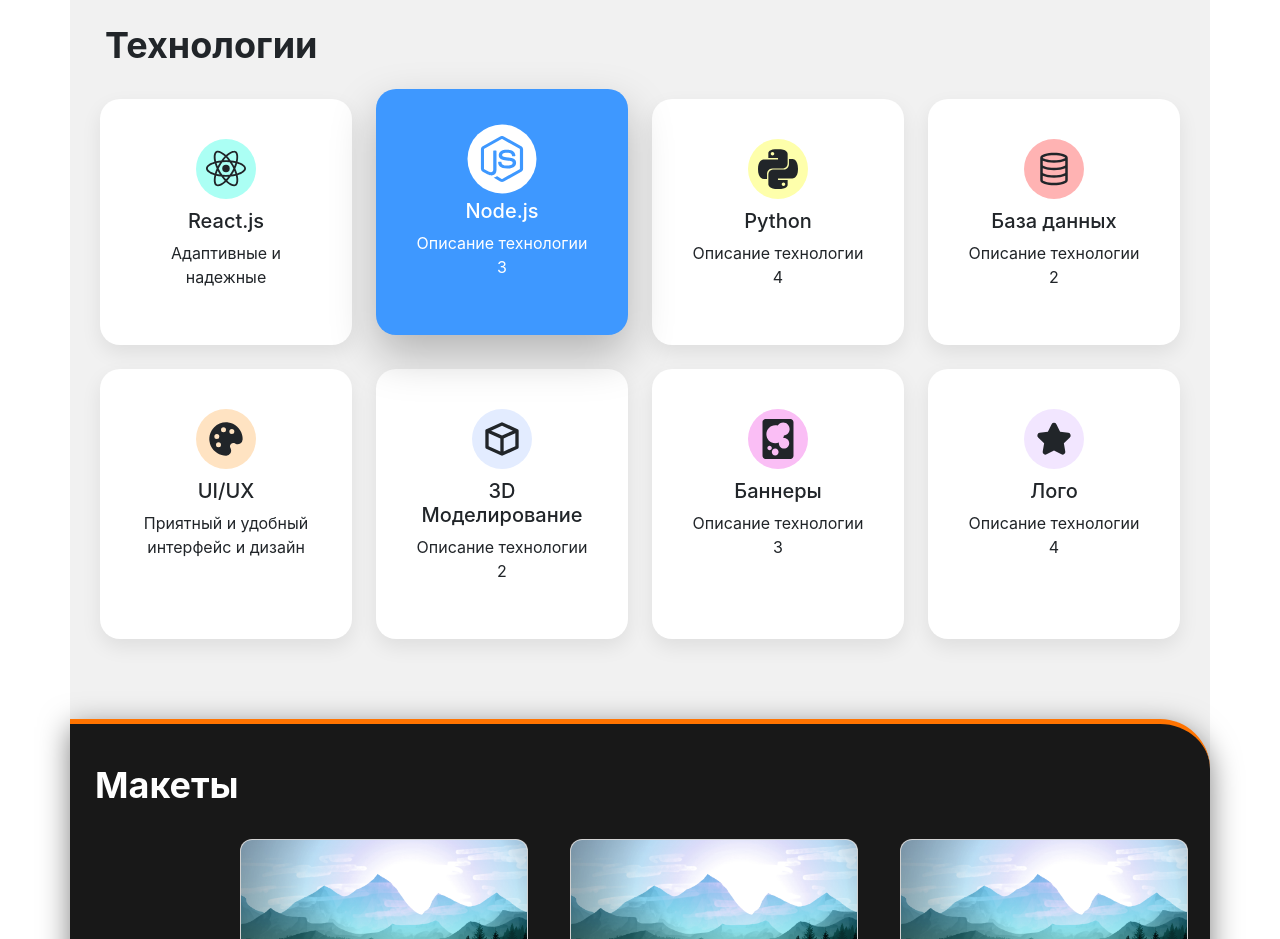
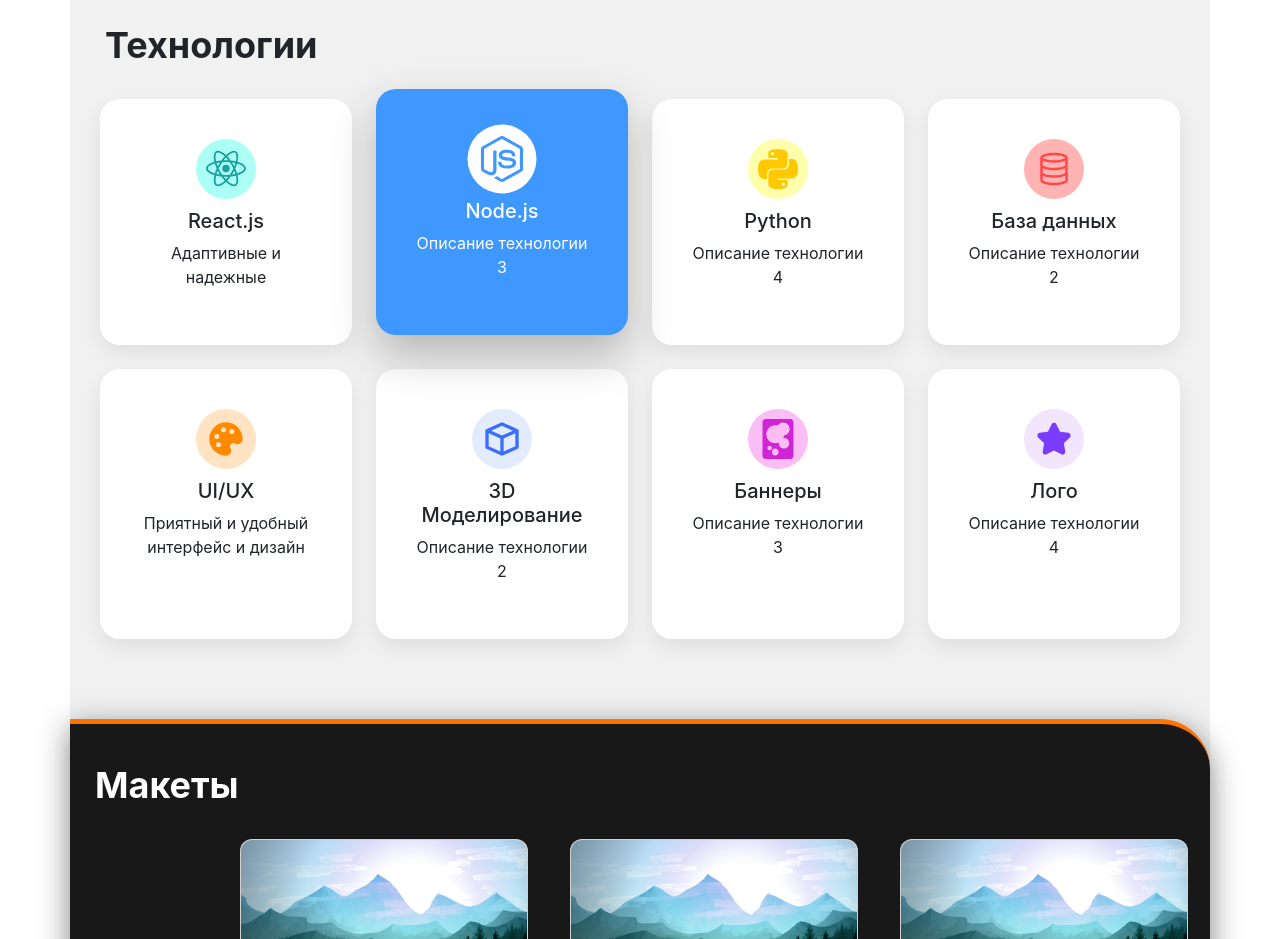
Before and after one commit to esforgary/gear-labs-landing-market, a React (Vite) app in the folder client/: page / in a window 1280 px wide. Shown: the part 920-1859 px from the top of the page. Built offline with nearby package versions, Linux system fonts and the light colour scheme.

Commit message:
Restore technology icon colors

```diff
--- a/client/src/components/technologys/technologys.tsx
+++ b/client/src/components/technologys/technologys.tsx
@@ -203,7 +203,7 @@ export const Technologys = () => {
         <h1 className="scroll-animate ">Технологии</h1>
       <div className="technologys__grid scroll-animate">
         {cardsData.map((card, i) => {
-          const iconColor = activeIndex === i ? (activeColor === 'orange' ? 'var(--orange)' : 'var(--blue)') : 'currentColor'
+          const iconColor = activeIndex === i ? (activeColor === 'orange' ? 'var(--orange)' : 'var(--blue)') : card.iconColor
           return (
             <div
               key={i}
```
